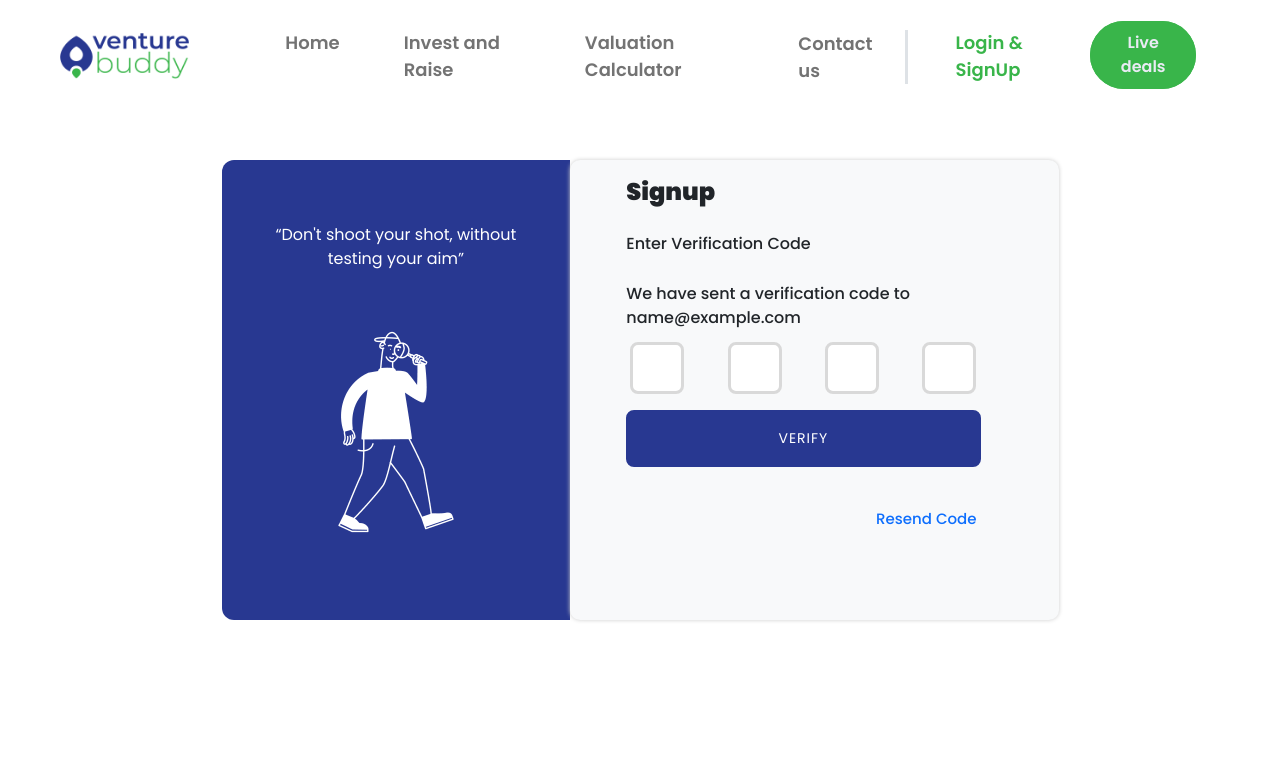
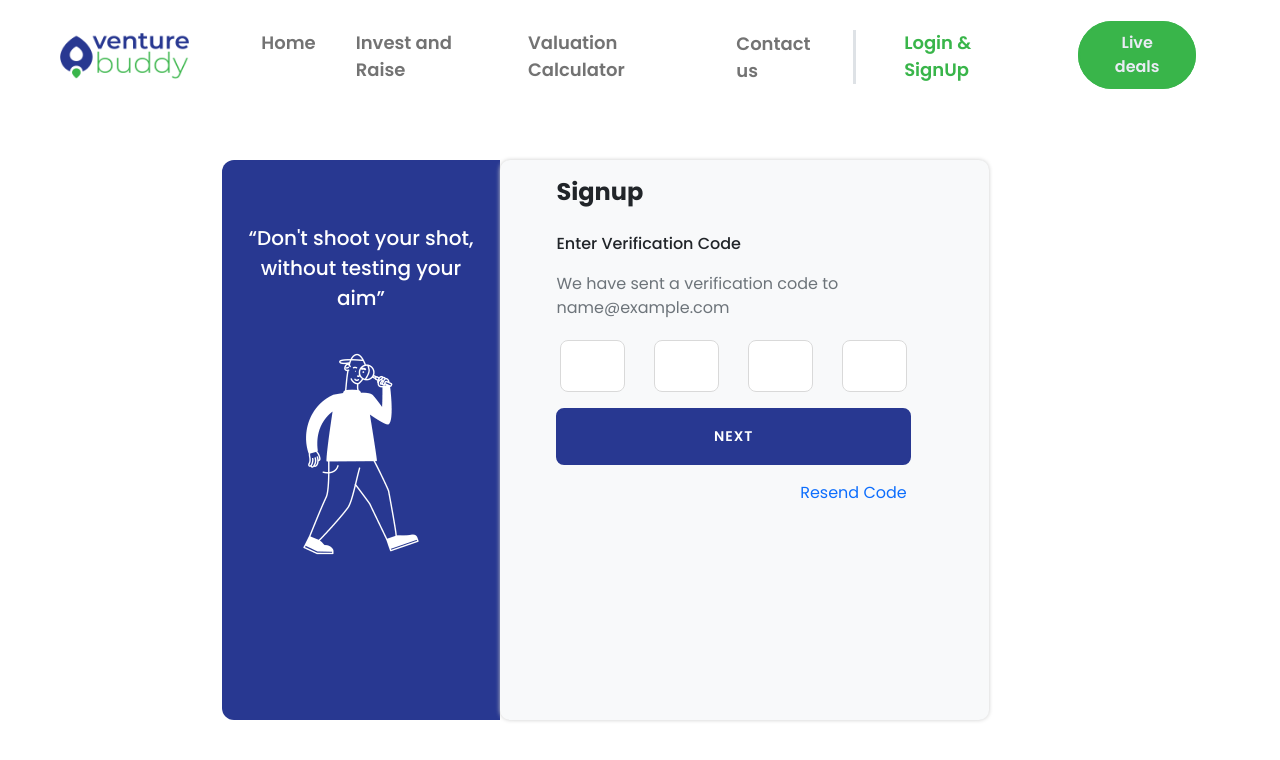
Before and after one commit to dheerajhemachandran/venturebuddy-google-auth, a React (Create React App) app: page /register in a window 1280 px wide. Both pictures are taken after typing "Sample", "name@example.com" into the empty fields and a click on the input "NEXT". Shown: the top 760 px of the page. Built offline with nearby package versions, Linux system fonts and the light colour scheme.

Commit message:
register password section fixed

```diff
--- a/src/App.css
+++ b/src/App.css
@@ -16,6 +16,10 @@ input[name="method"] {
   accent-color: #3E4C9C;
   width: 20px;
   height: 20px;
+}
+
+input[type="password"] {
+  -webkit-text-security: none !important;
 }
 
 * {
@@ -135,13 +139,6 @@ section {
   border-radius: 0 12px 12px 0;
 }
 
-
-#signUp {
-  font-weight: 600 !important;
-  font-size: 15px;
-  margin-top: 16px !important;
-}
-
 .login-form {
   border-radius: 12px;
   box-shadow: 0px 1px 6px rgba(134, 134, 134, 0.25);
@@ -159,7 +156,7 @@ section {
 
 .carousel h1 {
   font-style: normal;
-  font-weight: 900 !important;
+  font-weight: 700 !important;
   font-size: 24px;
   line-height: 32px;
 }
@@ -198,6 +195,7 @@ section {
   border: 2px solid #283891;
   letter-spacing: 1px;
   text-decoration: none;
+  font-weight: 600 !important;
 }
 
 .btn-blue:hover {
@@ -219,6 +217,7 @@ section {
   border-radius: 8px;
   font-weight: 800;
   padding: 16px 0 !important;
+  font-weight: 600 !important;
 }
 
 .btn-outline-blue:hover {
@@ -281,7 +280,10 @@ section {
   padding-top: 16px;
   padding-left: 56px;
   padding-right: 78px;
+  height: 70vh;
 }
+
+
 
 #register-right label {
   font-size: 16px !important;
--- a/src/Pages/Register/Register.js
+++ b/src/Pages/Register/Register.js
@@ -52,18 +52,13 @@ const Register = () => {
     <div className="container" id="register">
       <div className="row mt-5 mx-auto col-12 col-lg-9">
         <div
-          className="text-center col-5 d-none d-md-block"
+          className="text-center col-4 d-none d-md-block"
           id={styles.registerLeft}
         >
-          <p className="text-white mx-auto col-9">
+          <p className="text-white mx-4" id={styles.registerPara}>
             “Don't shoot your shot, without testing your aim”
           </p>
-          <img
-            src={loginImage}
-            id="loginImage"
-            className="mx-auto col-6"
-            alt=""
-          />
+          <img src={loginImage} className="mx-auto col-6" alt="" />
         </div>
 
         <div className="col-12 col-md-7" id="register-right">
--- a/src/Pages/Register/Register.module.css
+++ b/src/Pages/Register/Register.module.css
@@ -6,8 +6,14 @@
     padding: 63px 0;
 }
 
-#login-left p {
+
+
+#registerPara {
+    font-size: 20px !important;
     font-weight: 500;
-    font-size: 20px;
-    line-height: 28px;
 }
+
+#registerLeft img {
+    width: 250px;
+    height: 250px;
+}
--- a/src/components/Navbar/Navbar.js
+++ b/src/components/Navbar/Navbar.js
@@ -38,28 +38,28 @@ const Navbar = () => {
             <span className="navbar-toggler-icon"></span>
           </button>
           <div className="collapse navbar-collapse" id="navbarText">
-            <ul className="navbar-nav ms-auto mb-2 mb-lg-0">
-              <li className="nav-item px-4 text-light py-0">
+            <ul className="navbar-nav ms-auto gap-4 mb-2 mb-lg-0">
+              <li className="nav-item text-light py-0">
                 <NavLink className="nav-link" aria-current="page" to="/">
                   Home
                 </NavLink>
               </li>
-              <li className="nav-item px-4 text-light py-0">
+              <li className="nav-item text-light py-0">
                 <NavLink className="nav-link" to="/invest">
                   Invest and Raise
                 </NavLink>
               </li>
-              <li className="nav-item px-4 text-light py-0">
+              <li className="nav-item text-light py-0">
                 <NavLink className="nav-link" to="/valuation">
                   Valuation Calculator
                 </NavLink>
               </li>
-              <li className="nav-item px-4 text-light py-0 border-bottom d-lg-none border-3">
+              <li className="nav-item text-light py-0 border-bottom d-lg-none border-3">
                 <NavLink className="nav-link" to="/contact">
                   Contact us
                 </NavLink>
               </li>
-              <li className="nav-item px-4 text-light">
+              <li className="nav-item text-light">
                 <NavLink
                   className="py-0 nav-link border-end d-none d-lg-block border-3"
                   style={{ marginTop: 9, paddingRight: "32px" }}
--- a/src/components/RegisterEmail/RegisterEmail.module.css
+++ b/src/components/RegisterEmail/RegisterEmail.module.css
@@ -19,3 +19,11 @@
     font-weight: 600 !important;
     line-height: 16px !important;
 }
+
+
+
+#signUp {
+    font-weight: 600 !important;
+    font-size: 15px;
+    margin-top: 16px !important;
+}
--- a/src/components/RegisterPass/RegisterPass.js
+++ b/src/components/RegisterPass/RegisterPass.js
@@ -6,18 +6,25 @@ const RegisterPass = () => {
   const [isVisible, setPasswordVisibility] = useState(false);
   const [eye, setEye] = useState("eye");
   const [display, setDisplay] = useState("block");
+  const [pass, setPass] = useState("");
 
   if (document.getElementById("register-left")) {
     document.getElementById("register-left").style.display = display;
   }
 
   const submitPassword = () => {
+    if (pass.length > 0) {
       setDisplay("none");
       document.getElementById("register-right").classList.remove("col-md-7");
       document.getElementById("next").click();
       document
         .getElementById("Register_registerLeft__hroVu")
         .classList.remove("d-md-block");
+    } else {
+      document
+        .getElementById("passwordField")
+        .setCustomValidity("Please enter a password");
+    }
   };
 
   useEffect(() => {
@@ -25,6 +32,9 @@ const RegisterPass = () => {
     if (isVisible) {
       document.getElementById("passwordField").type = "text";
 
+      // document
+      //   .getElementById("passwordField")
+      //   .setAttribute("-webkit-text-security", "none");
       img.src = eyeImage;
       img.width = 18;
       document.getElementById(styles.eye).innerHTML = "";
@@ -41,8 +51,8 @@ const RegisterPass = () => {
 
   return (
     <div className="text-dark">
-      <h1 className="my-0 h1 fw-bolder pb-4">Signup</h1>
-      <h6 className="pb-2 fw-bold">Set Password</h6>
+      <h1 className="my-0 pb-4">Signup</h1>
+      <h6 className="pb-2">Set Password</h6>
 
       <div id={styles.password}>
         <input
@@ -50,6 +60,7 @@ const RegisterPass = () => {
           className="form-control p-3"
           id="passwordField"
           placeholder="your password"
+          onChange={(e) => setPass(e.target.value)}
           required
         />
         <label id={styles.eye} htmlFor={styles.check}>
@@ -64,9 +75,7 @@ const RegisterPass = () => {
         />
       </div>
 
-      <h6 className="pt-4 pb-2">
-        <span className="fw-bold">Referral Code</span> (Optional)
-      </h6>
+      <h6 className="pt-4 pb-2">Referral Code (Optional)</h6>
       <input
         type="text"
         className="form-control p-3"
--- a/src/components/RegisterPass/RegisterPass.module.css
+++ b/src/components/RegisterPass/RegisterPass.module.css
@@ -1,5 +1,9 @@
 #password {
     position: relative;
+}
+
+#passwordField {
+    -webkit-text-security: none
 }
 
 #eye {
@@ -13,3 +17,7 @@
 #check {
     display: none;
 }
+
+.fa-eye-slash:before {
+    font-size: 15px !important;
+}
--- a/src/components/RegisterVerification/RegisterVerification.js
+++ b/src/components/RegisterVerification/RegisterVerification.js
@@ -13,9 +13,14 @@ const RegisterVerification = ({ email }) => {
     const result = digitOne + digitTwo + digitThree + digitFour;
 
     // here dynamic value can be use for checking the otp
-    result === "1234" ? setError(false) : setError(true);
 
-    document.getElementById("next").click();
+    if (result === "1234") {
+      setError(false);
+
+      document.getElementById("next").click();
+    } else {
+      setError(true);
+    }
   };
 
   useEffect(() => {
@@ -74,12 +79,14 @@ const RegisterVerification = ({ email }) => {
   };
 
   return (
-    <div className="text-dark">
-      <h1 className="my-0 h1 fw-bolder pb-4">Signup</h1>
+    <div className="text-dark" id={styles.verifyEmail}>
+      <h1 className="my-0 pb-4">Signup</h1>
       <h6 className="pb-2">Enter Verification Code</h6>
-      <p>We have sent a verification code to {email}</p>
+      <p className="col-10 pb-2 mt-0">
+        We have sent a verification code to {email}
+      </p>
 
-      <form style={{ marginTop: 10 }} onSubmit={checkOTP}>
+      <form onSubmit={checkOTP}>
         <div className="row row-cols-4 justify-content-between px-3">
           <input
             type="text"
@@ -129,7 +136,7 @@ const RegisterVerification = ({ email }) => {
           type="submit"
           className={`btn-blue w-100 ${error ? "mt-0" : ""}`}
           onClick={checkOTP}
-          value="VERIFY"
+          value="NEXT"
         />
 
         <button
@@ -140,10 +147,7 @@ const RegisterVerification = ({ email }) => {
           id="next"
         ></button>
       </form>
-      <p
-        className="text-end w-100 ms-1"
-        style={{ fontSize: "15px", marginTop: 24 }}
-      >
+      <p className="text-end w-100 ms-1 mt-0">
         <span
           className="text-primary py-1 px-2 mt-0 cursor-pointer"
           style={{ cursor: "pointer" }}
--- a/src/components/RegisterVerification/RegisterVerification.module.css
+++ b/src/components/RegisterVerification/RegisterVerification.module.css
@@ -1,7 +1,25 @@
 .otp {
-    width: 54px;
+    width: 65px;
     height: 52px;
     text-align: center;
     font-size: 14px;
-    border: 3px solid #d9d9d9;
+    border: 1px solid #d9d9d9;
 }
+
+#verifyEmail h1 {
+    font-size: 24px !important;
+    font-weight: 700 !important;
+    line-height: 32px !important;
+}
+
+#verifyEmail h6 {
+
+    font-size: 16px !important;
+    font-weight: 500 !important;
+}
+
+#verifyEmail p {
+    font-weight: 400;
+    color: #6D747A;
+    font-weight: 14px;
+}
```
Lines whose indentation alone changed are shown as unchanged.
